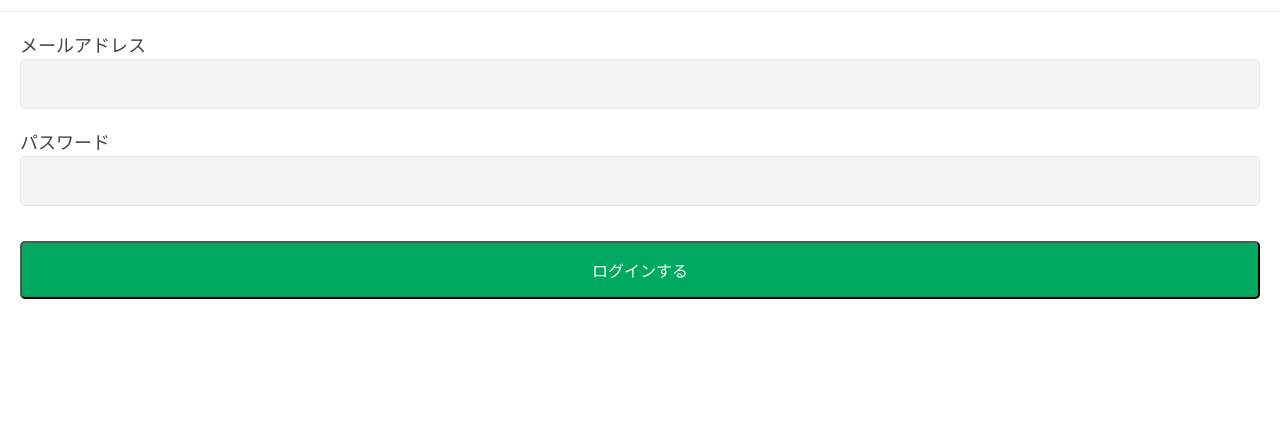
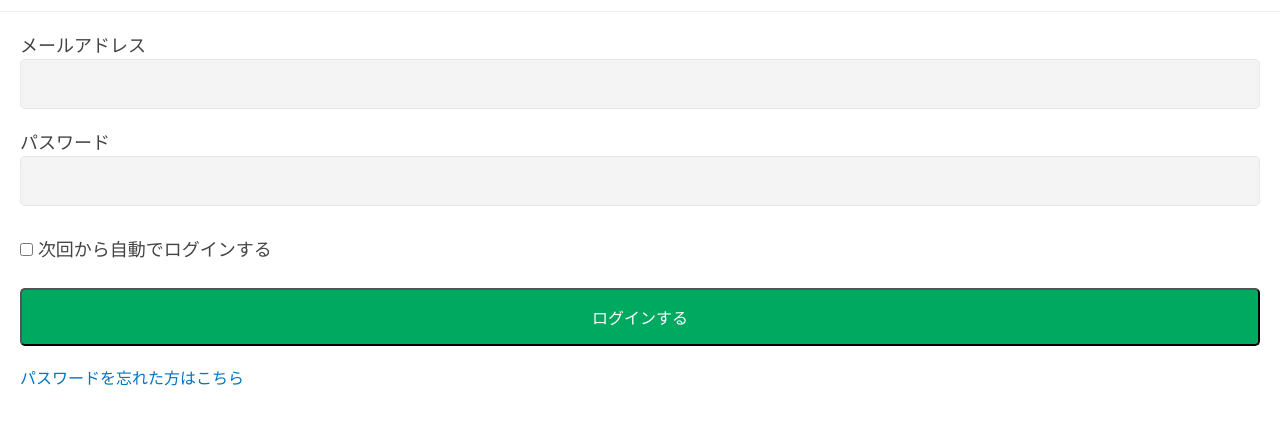
Before and after one commit to naoto-Qumo/tanutore, a PHP site: page /login.html in a window 1280 px wide. Shown: the part 270-695 px from the top of the page. Run offline with PHP 8.4, Linux system fonts and the light colour scheme.

Commit message:
2020/04/30 ログイン画面　自動ログインチェックボックス、パスワードリセットのリンク追加

```diff
--- a/css/style.css
+++ b/css/style.css
@@ -78,6 +78,13 @@ input[type=submit] {
     color: #fff;
     border-radius: 5px;
 }
+.login-check-wrap {
+    margin: 10px 0;
+}
+input[type=checkbox] {
+    border: none;
+    padding: 10px;
+}
 /**************
 フッター
 ***************/
@@ -107,3 +114,11 @@ login.html
     color: #fff;
     border-radius: 5px;
 }
+.forgot-a {
+    margin: 0 0 0 20px;
+    color: #0075c2;
+}
+.forgot-a:hover {
+    text-decoration: underline;
+    cursor: pointer;
+}
--- a/login.html
+++ b/login.html
@@ -33,8 +33,13 @@
                 <input type="text">
                 パスワード
                 <input type="text">
+                <div class="login-check-wrap">
+                    <input type="checkbox" id="login-checkbox">
+                    <label for="login-checkbox">次回から自動でログインする</label>
+                </div>
                 <input type="submit" value="ログインする">
             </form>
+            <a href="" class="forgot-a">パスワードを忘れた方はこちら</a>
         </main>
         <footer id="footer">
            <div class="copyright">
```
